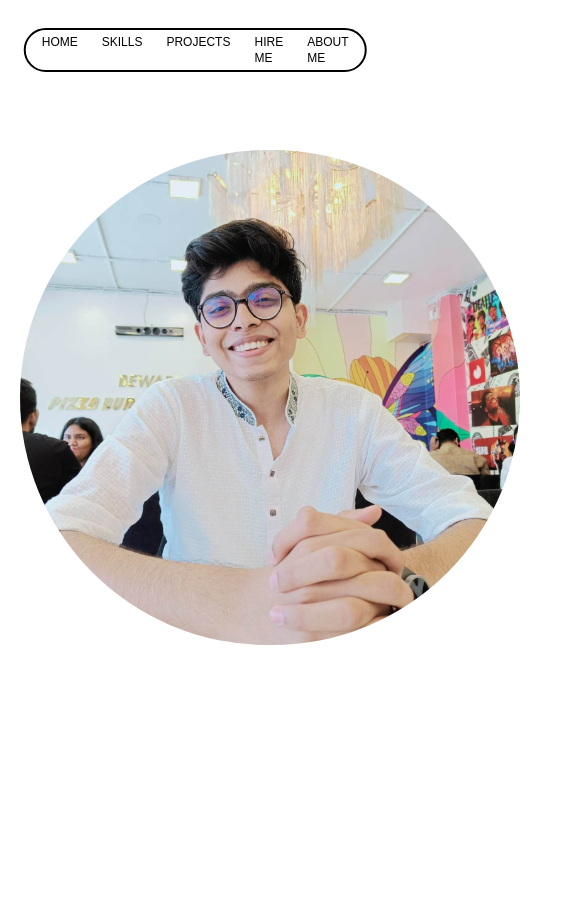
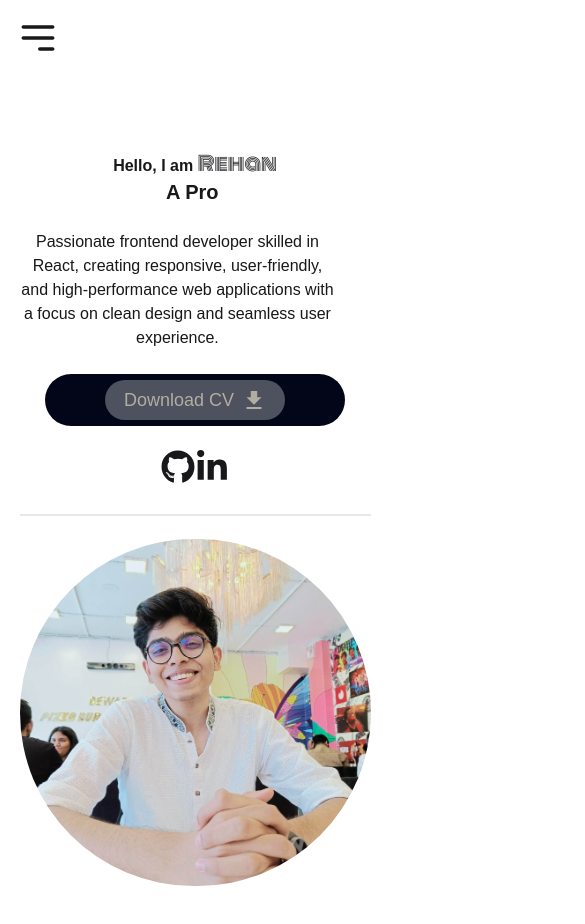
Before and after one commit to zrrehan/Portfolio-v2, a React (Vite) app: page / in a window 390 px wide. Shown: the top 924 px of the page, 585 px wide, since content can reach past the window. Before the commit the page ends 844 px from the top, so only its background shows below. Built offline with nearby package versions, Linux system fonts and the light colour scheme; a web font is replaced by a local one.

Commit message:
responsive design done

```diff
--- a/src/Components/Banner/Banner.jsx
+++ b/src/Components/Banner/Banner.jsx
@@ -12,16 +12,17 @@ function Banner() {
             animate={{ opacity: 1, y: 0 }}   // animate to fully visible and original position
             viewport={{ once: false, amount: 0.2 }}
             transition={{ duration: 1, ease: "easeOut" }} // 1 second smooth fade-in
-            className="flex py-[150px] w-[90%] max-w-[1250px] mx-auto items-center gap-20">
+            className="flex flex-col-reverse lg:flex-row py-[150px] w-[90%] max-w-[1250px] mx-auto items-center lg:gap-20">
             <div className="md:w-[50%]">
-                <div className="w-[500px]">
+                <div className="lg:w-[500px]">
                     <img src={myImg} className="w-full rounded-full" />
                 </div>
             </div>
-            <div className="divider divider-horizontal"></div>
-            <div className="">
-                <h1 className=" text-5xl font-bold">Hello, I am  <span className=" text-6xl monoton-regular">Rehan</span></h1>
+            <div className="divider lg:divider-horizontal"></div>
+            <div className="text-center ">
+                <h1 className=" lg:text-5xl font-bold">Hello, I am  <span className="text-xl lg:text-6xl monoton-regular">Rehan</span></h1>
                 <TypeAnimation
+                    className = "text-xl lg:text-3xl"
                     sequence={[
                         // Same substring at the start will only be typed once, initially
                         'A Frontend Developer',
@@ -34,15 +35,16 @@ function Banner() {
                         1000,
                     ]}
                     speed={50}
-                    style={{ fontSize: '35px', fontWeight: "bold" }}
+                    style={{  fontWeight: "bold" }}
                     repeat={Infinity}
                 ></TypeAnimation>
-                <p className="my-6">
+                <p className="my-6 w-[90%]">
                     Passionate frontend developer skilled in React, creating responsive, user-friendly, and high-performance web applications with a focus on clean design and seamless user experience.
                 </p>
 
-                <div className="flex items-center gap-7">
+                <div className="lg:flex items-center justify-center gap-7 z-0">
                     <DownloadCVButton/>
+                    <br className="lg:hidden"/>
                     <div className="tooltip tooltip-bottom">
                         <div className="tooltip-content rounded-full">
                             <div className="animate-bounce text-white -rotate-5 text-2xl font-black px-3">Github</div>
--- a/src/Components/Banner/DownloadCVButton.jsx
+++ b/src/Components/Banner/DownloadCVButton.jsx
@@ -53,7 +53,7 @@ const SpotlightButton = () => {
             </span>
             <span
                 ref={spanRef}
-                className="pointer-events-none absolute left-[50%] top-[50%] h-32 w-45 -translate-x-[50%] -translate-y-[50%] rounded-full bg-gray-600"
+                className="pointer-events-none absolute left-[50%] top-[50%] h-10 w-45  -translate-x-[50%] -translate-y-[50%] rounded-full  bg-white opacity-30"
             />
         </motion.button>
     );
--- a/src/Components/Navbar.jsx
+++ b/src/Components/Navbar.jsx
@@ -1,11 +1,29 @@
 import React, { useRef, useState } from "react";
 import { motion } from "framer-motion";
+import { HiOutlineMenuAlt3 } from "react-icons/hi";
 
 export default function Navbar() {
     return (
-        <div className="my-7 fixed left-1/2 -translate-x-1/2">
-            <SlideTabs />
-        </div>
+        <>
+            <div className="drawer drawer-end">
+                <input id="my-drawer-4" type="checkbox" className="drawer-toggle" />
+                <div className="drawer-content">
+                    {/* Page content here */}
+                    <label htmlFor="my-drawer-4" className="lg:hidden fixed z-20 p-4 hover:cursor-pointer"><HiOutlineMenuAlt3 size={44} /></label>
+                </div>
+                <div className="drawer-side z-30">
+                    <label htmlFor="my-drawer-4" aria-label="close sidebar" className="drawer-overlay"></label>
+                    <ul className="menu bg-base-200 text-base-content min-h-full w-80 p-4">
+                        {/* Sidebar content here */}
+                        <li><a>Sidebar Item 1</a></li>
+                        <li><a>Sidebar Item 2</a></li>
+                    </ul>
+                </div>
+            </div>
+            <div className="hidden lg:flex z-50  my-7 fixed left-1/2 -translate-x-1/2">
+                <SlideTabs />
+            </div>
+        </>
     );
 };
 
@@ -24,7 +42,7 @@ const SlideTabs = () => {
                     opacity: 0,
                 }));
             }}
-            className="relative mx-auto flex w-fit rounded-full border-2 border-black bg-white p-1"
+            className="z-50 relative mx-auto flex w-fit rounded-full border-2 border-black bg-white p-1"
         >
             <Tab setPosition={setPosition}>Home</Tab>
             <Tab setPosition={setPosition}>Skills</Tab>
```
